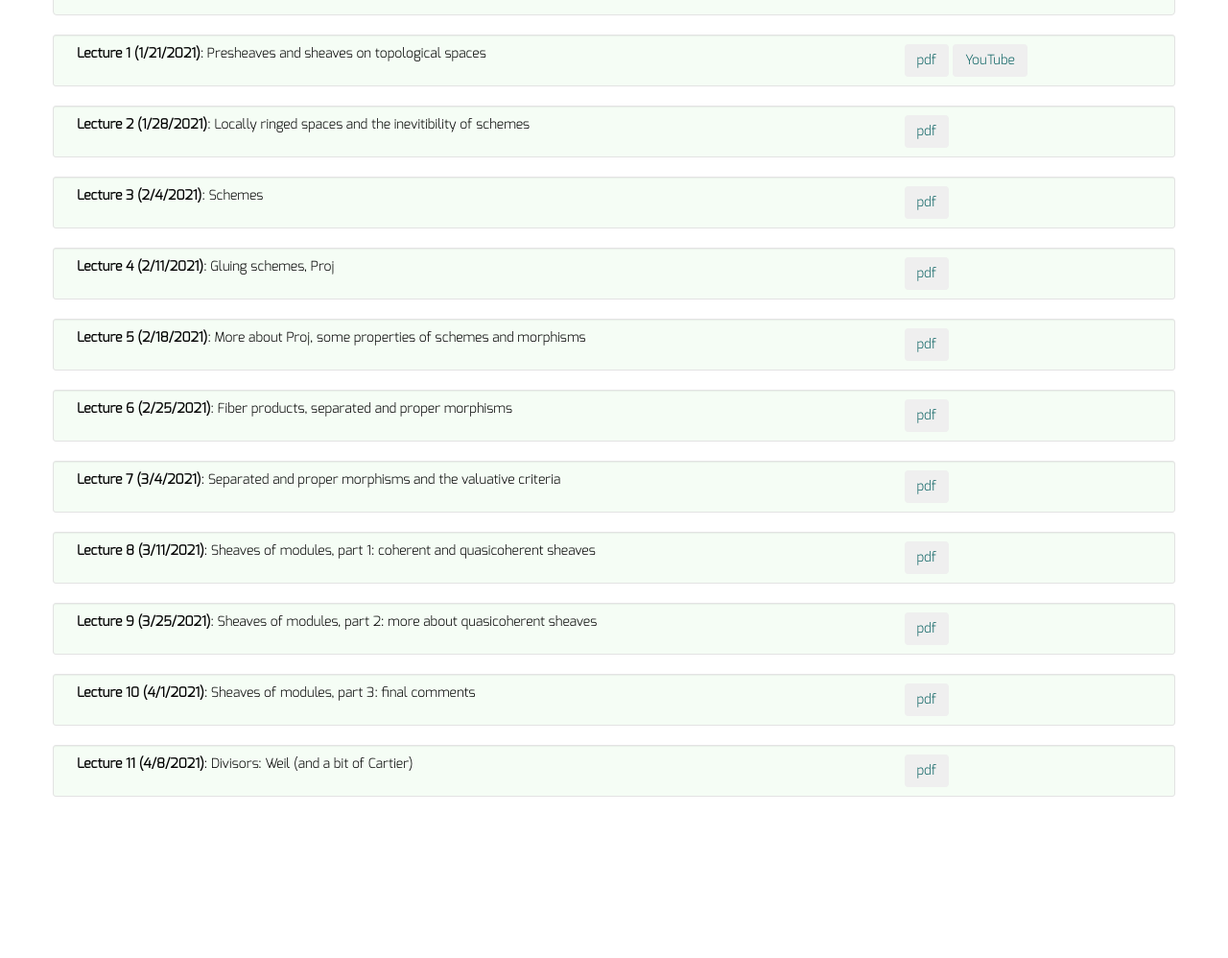
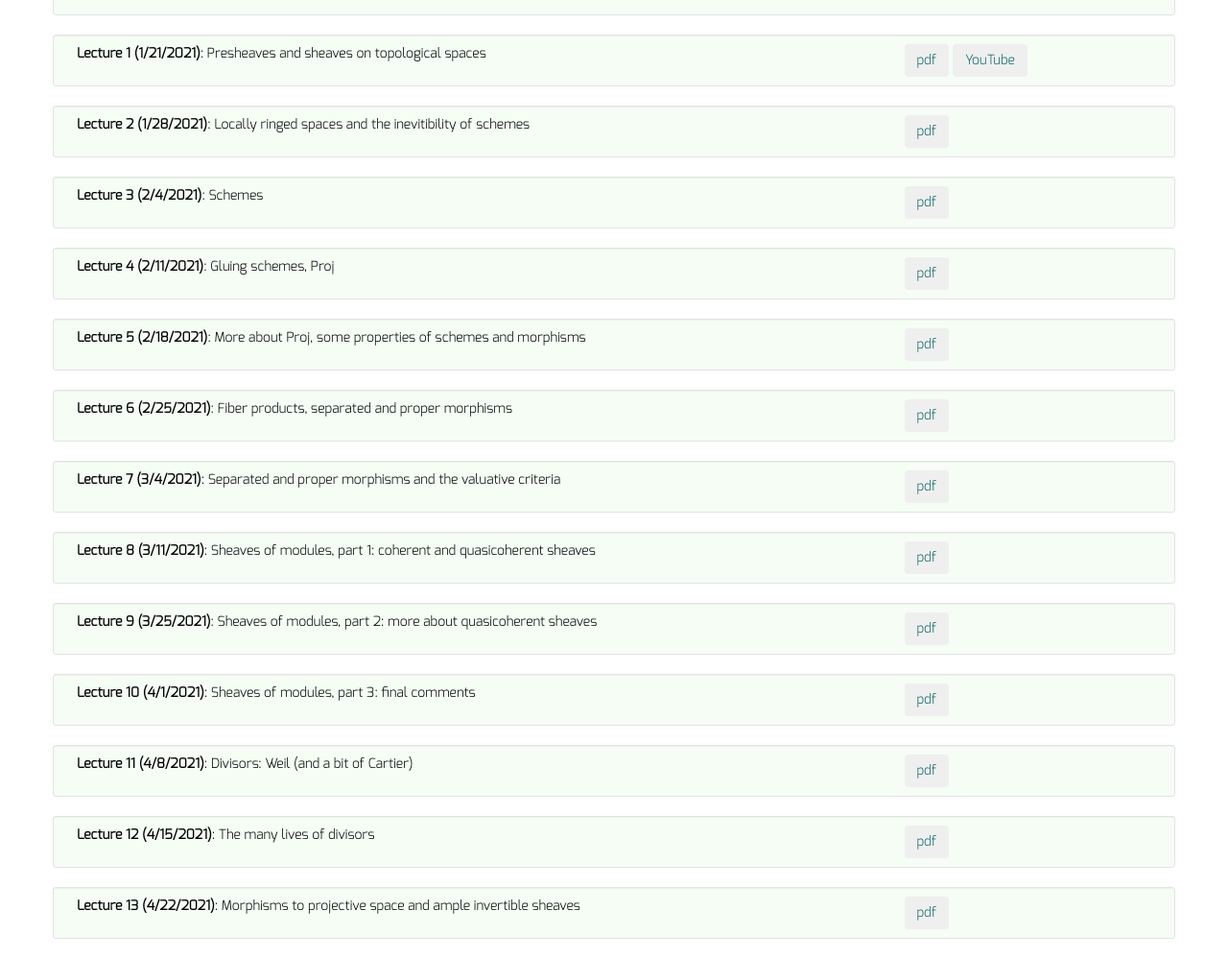
Before and after one commit to dkrashen/schemes, a Jekyll site: the page built from lectures/index.html, in a window 1280 px wide, cut to the strip 310-1308 px from the top of the page. Shown: the whole strip at 96% size. Built offline with Jekyll 4.4.1, drawn with Linux system fonts in a browser that asks for light colours; before the commit the page ends 1160 px from its top, so only the background shows below that.

Commit message:
add lecture 12 and 13 notes

```diff
--- a/_data/lectures.yml
+++ b/_data/lectures.yml
@@ -32,3 +32,9 @@
 - title: "Lecture 11 (4/8/2021)"
   description: "Divisors: Weil (and a bit of Cartier)"
   filename: "lecture11.pdf"
+- title: "Lecture 12 (4/15/2021)"
+  description: "The many lives of divisors"
+  filename: "lecture12.pdf"
+- title: "Lecture 13 (4/22/2021)"
+  description: "Morphisms to projective space and ample invertible sheaves"
+  filename: "lecture13.pdf"
```
Also changed, not shown: 2 other files.
